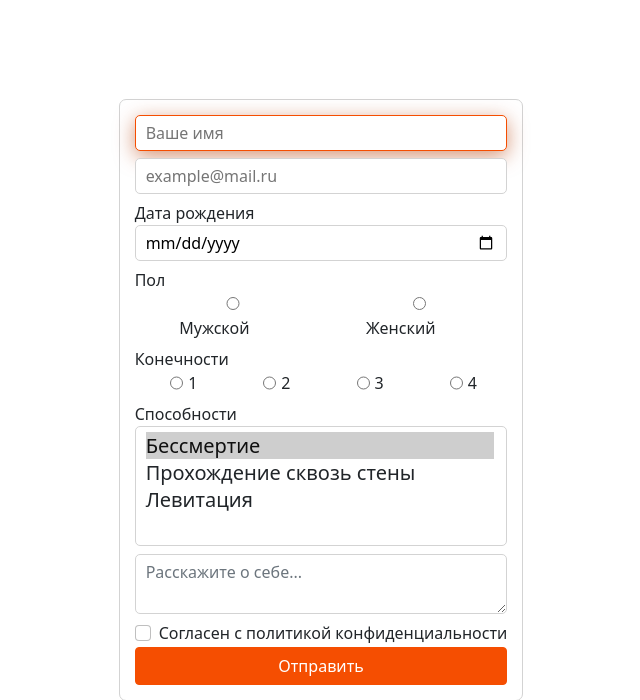
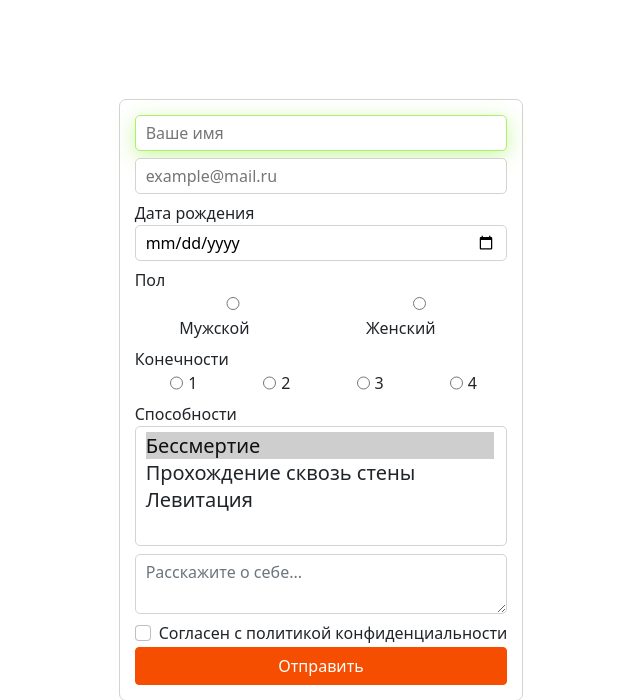
Before and after one commit to kovalenkoanna02/backend, a PHP site: page / in a window 1280 px wide, with the restyled element focused. Shown: the top 700 px of the page, without its empty margins (319-959 px from the left). Run offline with PHP 8.4, Linux system fonts and the light colour scheme.

Commit message:
Update style.css

```diff
--- a/3/style.css
+++ b/3/style.css
@@ -36,8 +36,8 @@ body {
 
 .block input:focus, .block textarea:focus, .block select:focus {
     outline: none;
-    border: 1px solid #f54e01;
-    box-shadow: 0px 5px 20px #b43a028a;
+    border: 1px solid #abf06a;
+    box-shadow: 0px 5px 20px #abf06a9b;
 }
 
 .radios {
```
